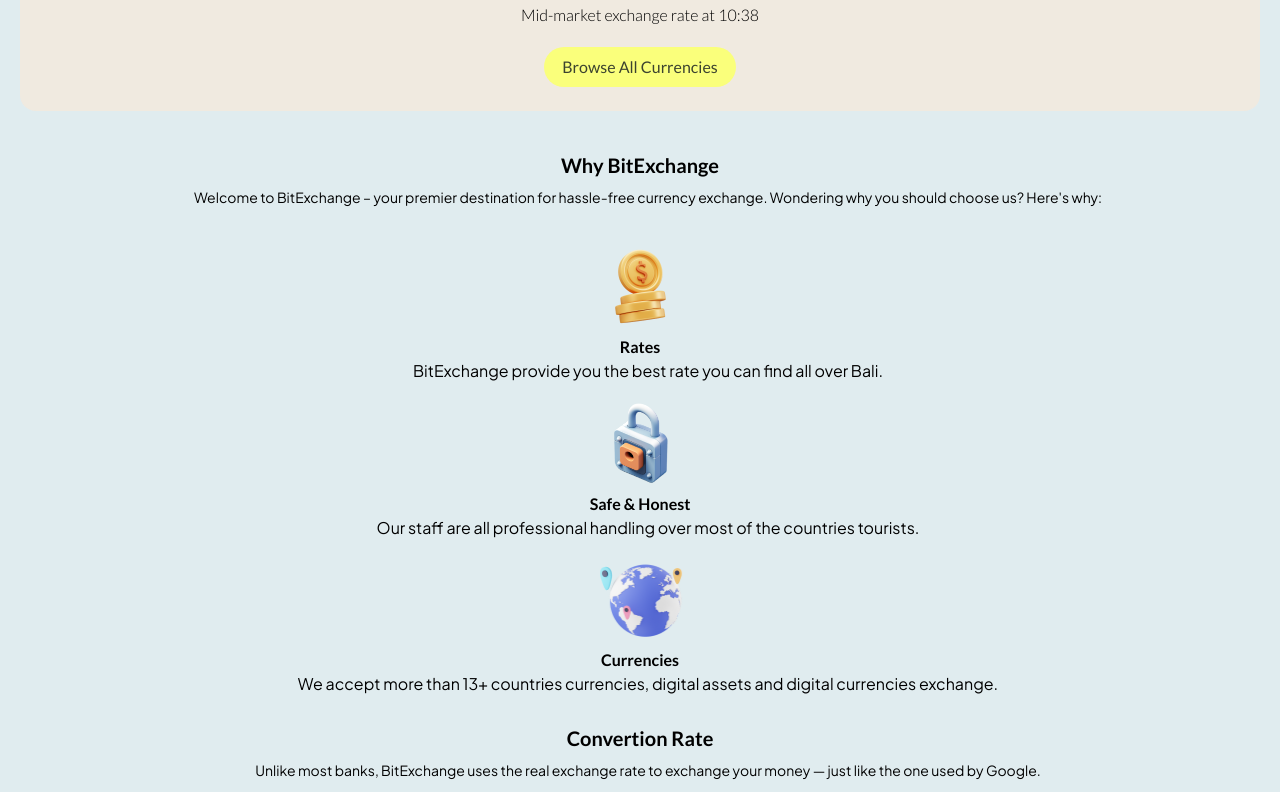
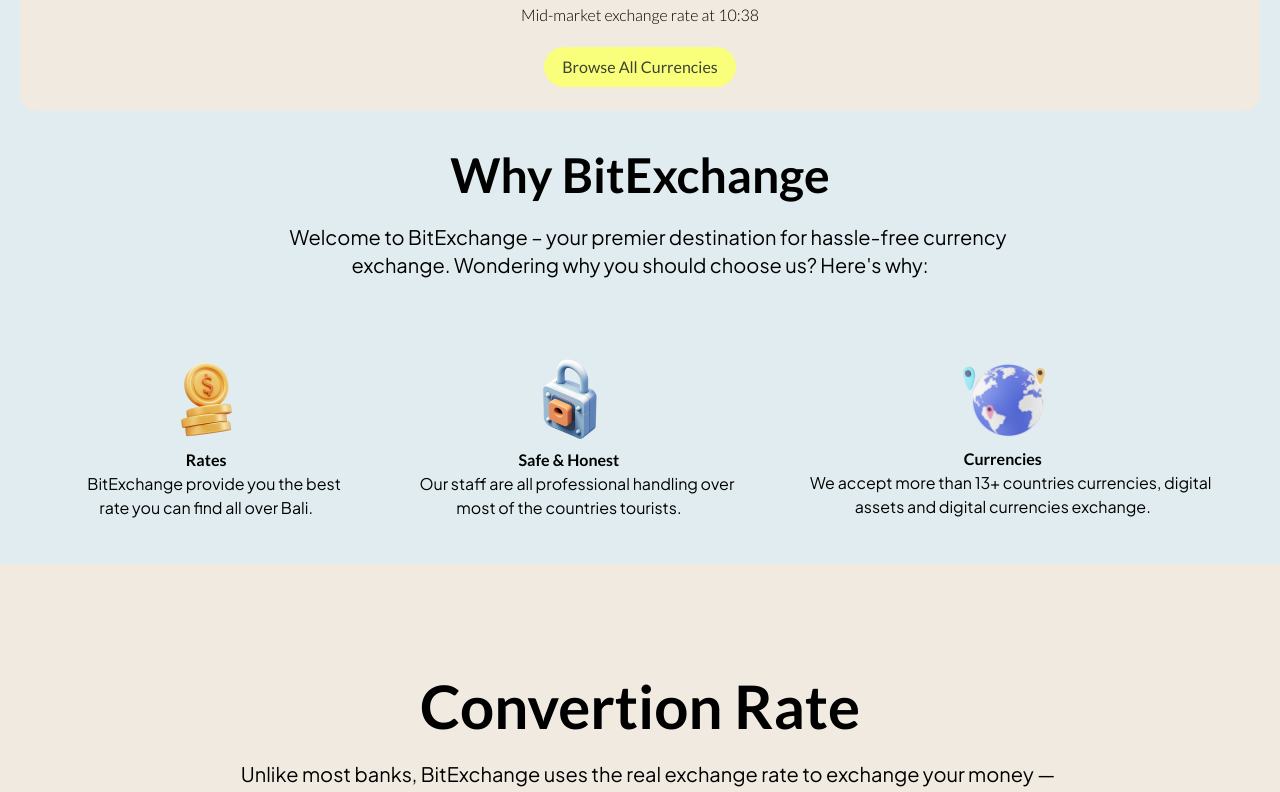
Before and after one commit to liyunfei22/bit-exchange, a Next.js app: page / in a window 1280 px wide. Shown: the part 461-1253 px from the top of the page. Built offline with nearby package versions, Linux system fonts and the light colour scheme.

Commit message:
feat: about

```diff
--- a/src/app/page.tsx
+++ b/src/app/page.tsx
@@ -10,7 +10,6 @@
 });
 
 export default function Home() {
-
   const list = [
     {
       img: "/Coins.png",
@@ -45,18 +44,19 @@
       <div className="font-bold text-xl text-center px-12 mb-4">
         Maximize Money Exchange, Best Rate in Bali!
       </div>
-      <BitExchange/>
-      <div className="px-5 py-6">
-        <div className="font-bold text-xl pb-2 text-center">
+      <BitExchange />
+      <div className="px-5 py-6 lg:w-[859px] lg:m-auto">
+        <div className="font-bold text-xl pb-2 text-center lg:text-5xl lg:pb-6">
           Why BitExchange
         </div>
         <div
-          className={`${plus_Jakarta_Sans.className} text-sm indent-4 font-normal text-center`}
+          className={`${plus_Jakarta_Sans.className} text-sm indent-4 font-normal text-center lg:text-xl`}
         >
           Welcome to BitExchange – your premier destination for hassle-free
           currency exchange. Wondering why you should choose us? Here's why:
         </div>
       </div>
+      <div className="lg:flex lg:w-[1208px] lg:m-auto lg:py-10">
         {list.map((item) => {
           return (
             <div
@@ -81,26 +81,22 @@
             </div>
           );
         })}
-      <div className="px-5 py-6">
-        <div className="font-bold text-xl pb-2 text-center">
+      </div>
+      <div className="px-5 py-6 lg:bg-brown lg:py-28">
+        <div className="font-bold text-xl pb-2 text-center lg:text-6xl lg:pb-6">
           Convertion Rate
         </div>
         <div
-          className={`${plus_Jakarta_Sans.className} text-sm indent-4 font-normal text-center mb-4`}
+          className={`${plus_Jakarta_Sans.className} text-sm indent-4 font-normal text-center mb-4 lg:text-xl lg:w-[859px] lg:m-auto`}
         >
           Unlike most banks, BitExchange uses the real exchange rate to exchange
           your money — just like the one used by Google.
         </div>
-        <Image
-          src="/change.png"
-          width={335}
-          height={241}
-          alt={""}
-        />
+        <Image src="/change.png" width={335} height={241} alt={""} />
       </div>
-      <Carousel/>
+      <Carousel />
       <div>
-        <ConcatUs/>
+        <ConcatUs />
       </div>
       <div></div>
     </main>
```
Lines whose indentation alone changed are shown as unchanged.
